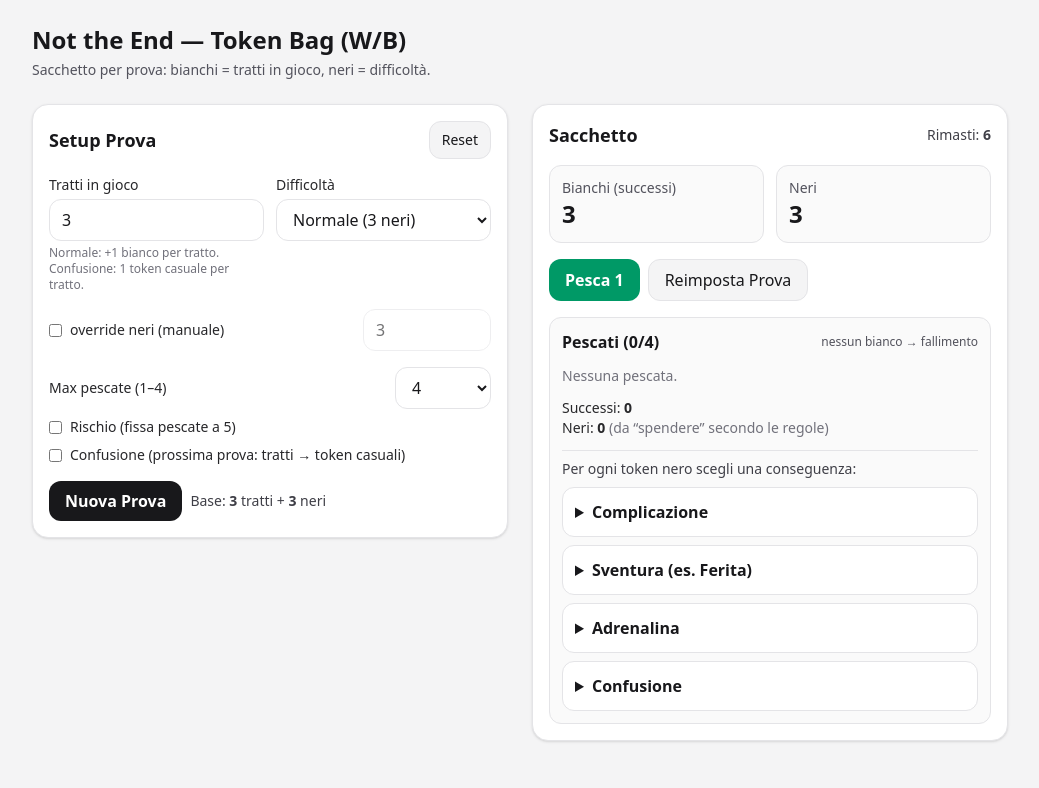
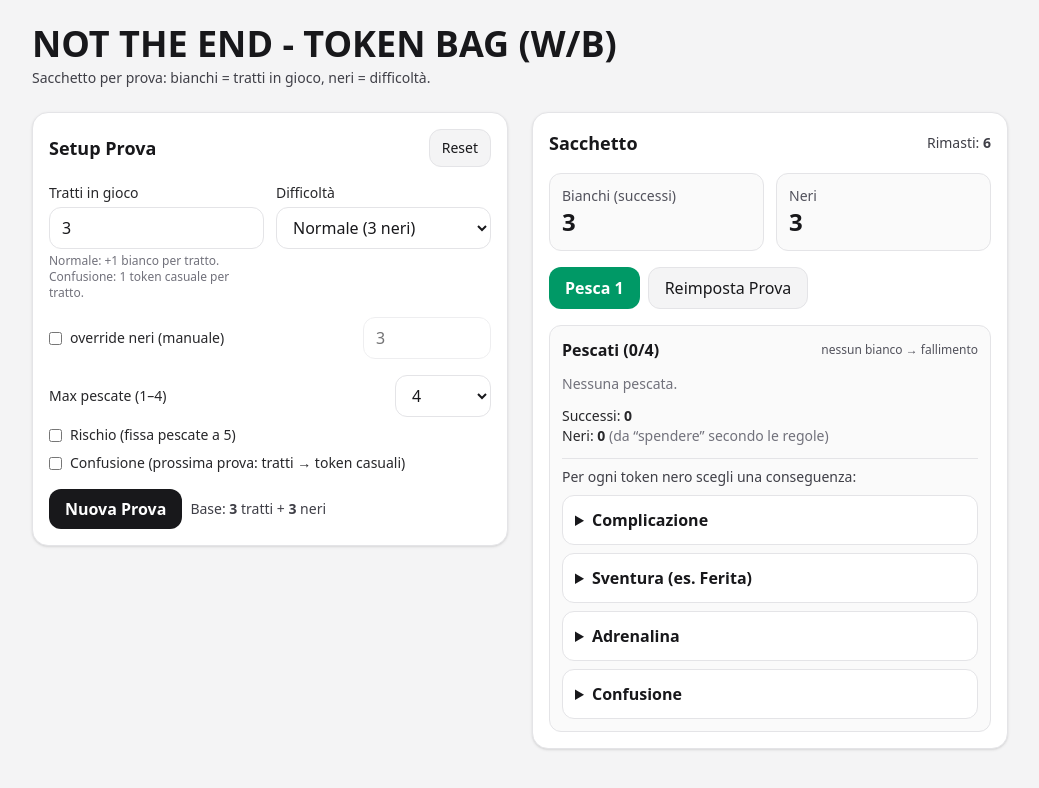
Before and after one commit to amnuve17/nte-online-tool, a React (Vite) app: page / in a window 1280 px wide. Shown: the top 788 px of the page, without its empty margins (120-1159 px from the left). Built offline with nearby package versions, Linux system fonts and the light colour scheme.

Commit message:
alpha 1.1

```diff
--- a/src/App.jsx
+++ b/src/App.jsx
@@ -134,8 +134,8 @@ export default function App() {
     <div className="min-h-screen bg-zinc-100 text-zinc-900">
       <div className="mx-auto max-w-5xl p-6 space-y-6">
         <header className="space-y-1">
-          <h1 className="text-2xl font-bold">Not the End — Token Bag (W/B)</h1>
-          <p className="text-zinc-600 text-sm">
+          <h1 className="text-4xl font-bold">NOT THE END - TOKEN BAG (W/B)</h1>
+          <p className="text-zinc-700 text-sm">
             Sacchetto per prova: bianchi = tratti in gioco, neri = difficoltà.
           </p>
         </header>
```
